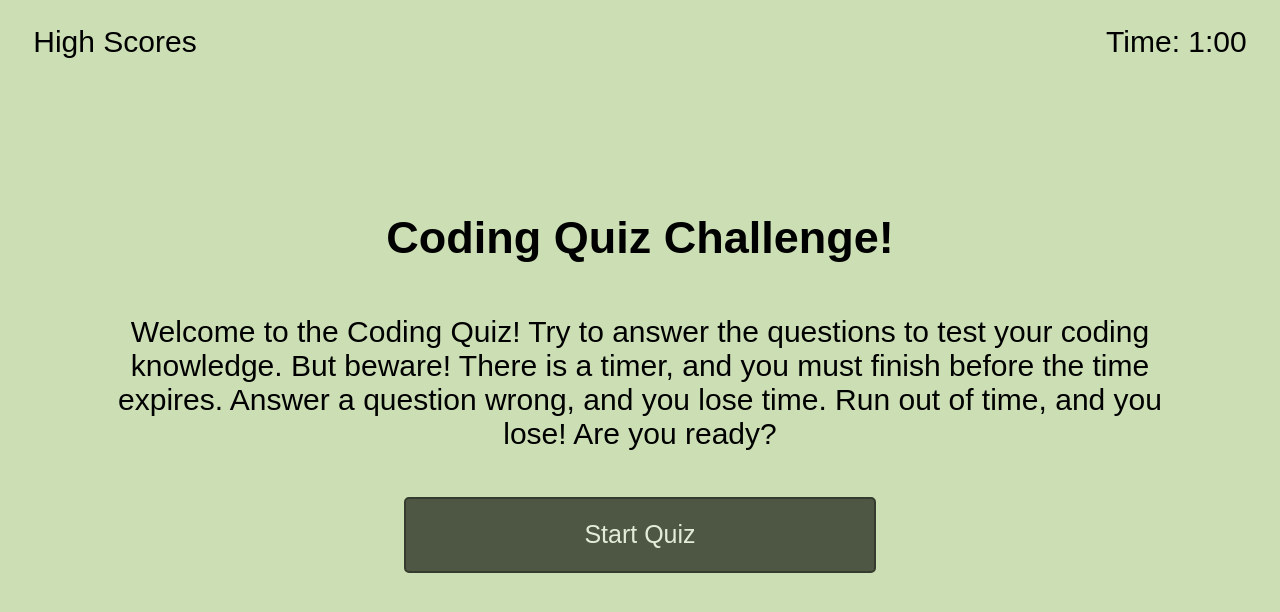
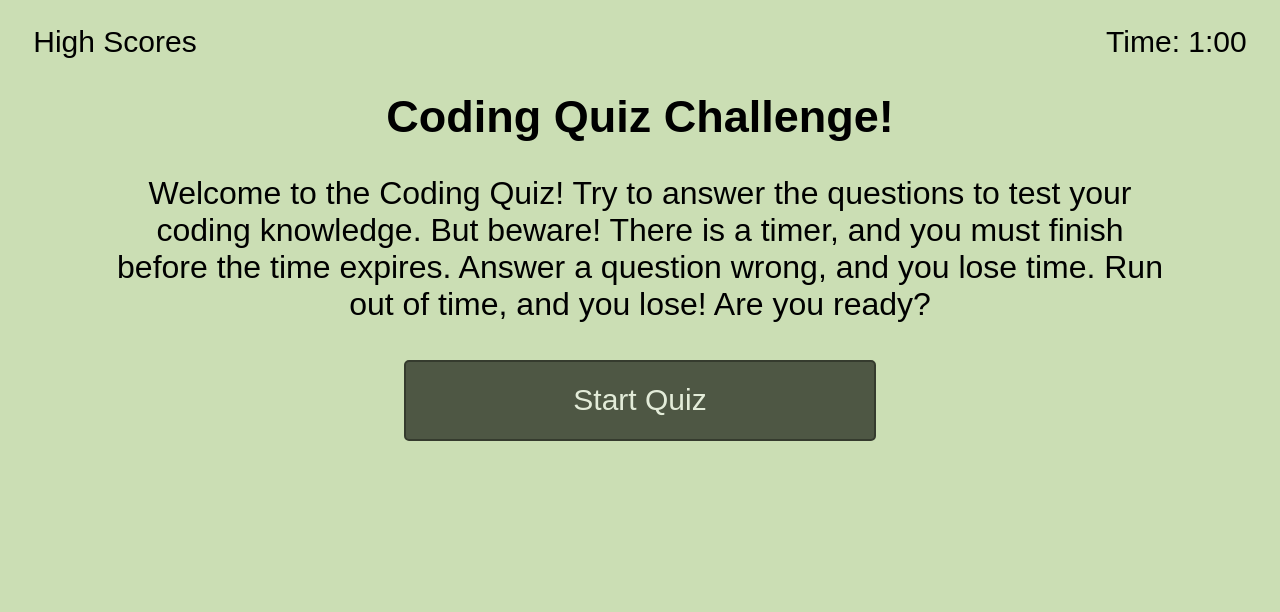
Before and after one commit to MMMPhoto/Code-Quiz, a plain HTML site: page index.html in a window 1280 px wide. Drawn offline with Linux system fonts and the light colour scheme.

Commit message:
Finished adding questions, finished media queries (v3.0)

```diff
--- a/assets/css/style.css
+++ b/assets/css/style.css
@@ -88,11 +88,17 @@ header {
 
 /* Tablet Screen Size */
 @media screen and (min-width: 481px) {
+    main {
+        margin-top: 2%;;
+    }
     nav {
         font-size: 30px;
+        margin-bottom: 0px;
     }
     #title {
         font-size: 45px;
+        margin-top: 2%;
+        margin-bottom: 2%;
     }
     #subheading {
         font-size: 30px;
@@ -116,26 +122,29 @@ header {
         margin-top: 40px;
     }
 }
-/*
 /* Small Laptop Screen Size */
-/* @media screen and (min-width: 769px) {
-    nav {
-        font-size: 35px;
+@media screen and (min-width: 769px) {
+    main {
+        margin-top: 0px;
     }
     #title {
-        font-size: 50px;
+        margin-top: 1%;
+        margin-bottom: 1%;
     }
     #subheading {
         font-size: 32px;
+        margin-top: 0px;
     }
     #scoreboard {
         font-size: 35px;
     }
     .button {
         font-size: 30px;
+        margin-top: 1%;
+        margin-bottom: 1%;
     }
     #real-answer {
-        font-size: 40px;
+        font-size: 38px;
     }
     #enter-score {
         font-size: 30px;
@@ -146,44 +155,4 @@ header {
     #submit{
         margin-top: 55px;
     }
-} */ */
-/* Desktop Screen Size
-@media screen and (min-width: 1025px) {
-    nav {
-        font-size: 35px;
-    }
-    #title {
-        font-size: 55px;
-    }
-    #subheading {
-        font-size: px;
-    }
-    #scoreboard {
-        font-size: 35px;
-    }
-    .button {
-        font-size: 30px;
-    }
-    #real-answer {
-        font-size: 40px;
-    }
-    #enter-score {
-        font-size: 32px;
-    }
-    #initials {
-        font-size: 30px;
-    }
-    #submit{
-        margin-top: 55px;
-    }
-
-
-
 }
-
-/* Large Screen Size */
-/* @media screen and (min-width: 1201px) {
-
-
-
-} */ */
--- a/assets/js/script.js
+++ b/assets/js/script.js
@@ -56,7 +56,7 @@ const questions = [];
         correct: ["wrong", "wrong", "wrong", "right"]
     };
     questions[3] = {
-        text: "A For Loop does what",
+        text: "What does a For loop do?",
         answer1: "Allows you to declare a variable for use in a function",
         answer2: "Is simply a type of function available for use",
         answer3: "Create an interation until a specfic value is met",
```
